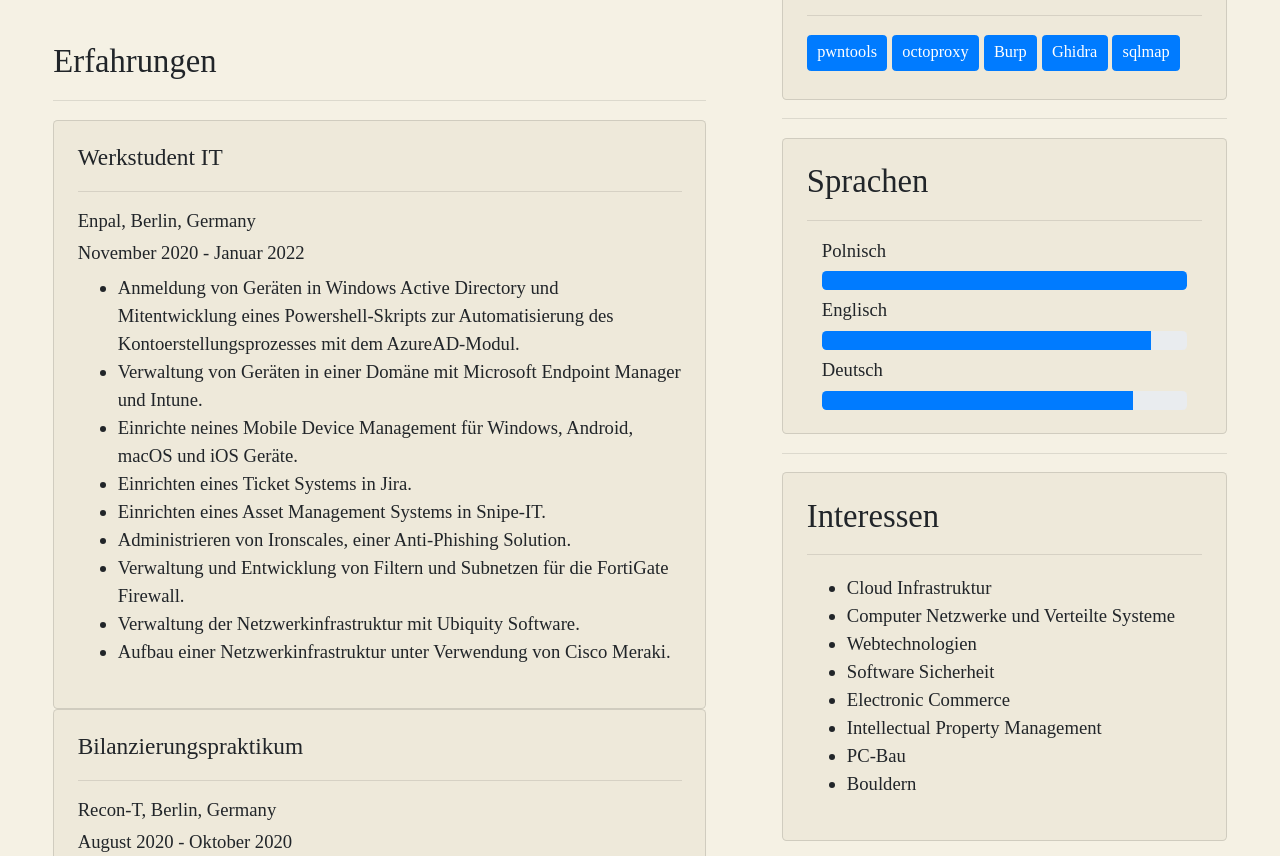
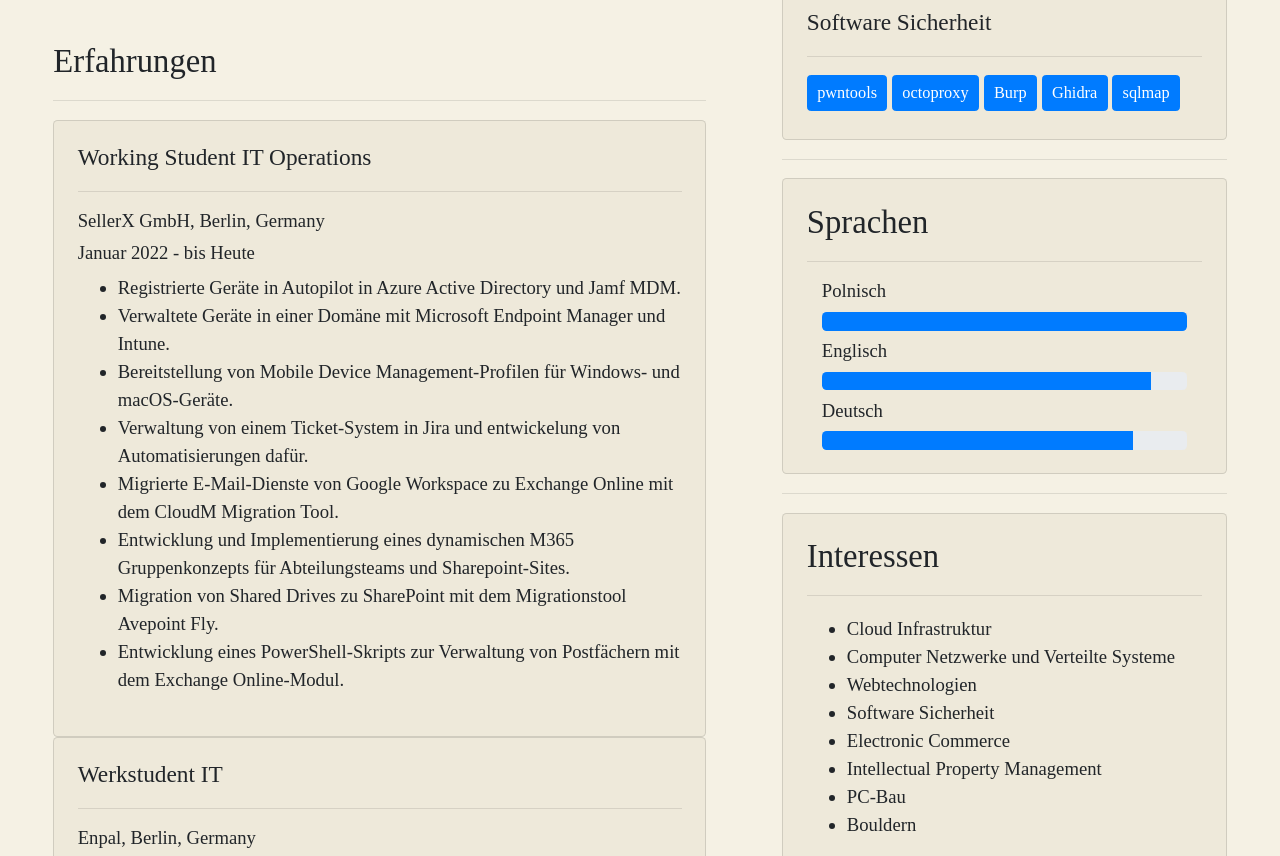
Before and after one commit to stefankubisa/stefankubisa.github.io, a plain HTML site: page german.html in a window 1280 px wide. Shown: the part 869-1725 px from the top of the page. Drawn offline with Linux system fonts and the light colour scheme.

Commit message:
2022 CV Update

```diff
--- a/german.html
+++ b/german.html
@@ -60,6 +60,25 @@
             <div class="card-body">
                 <h3 class="card-title">Erfahrungen</h3>
                 <hr>
+                <div class="card">
+                    <div class="card-body">
+                        <h5 class="card-title">Working Student IT Operations</h5>
+                        <hr>
+                        <h6 class="card-item">SellerX GmbH, Berlin, Germany</h6>
+                        <h6 class="card-item">Januar 2022 - bis Heute</h6>
+                        <ul>
+                            <li>Registrierte Geräte in Autopilot in Azure Active Directory und Jamf MDM.</li>
+                            <li>Verwaltete Geräte in einer Domäne mit Microsoft Endpoint Manager und
+                                Intune.</li>
+                            <li>Bereitstellung von Mobile Device Management-Profilen für Windows- und macOS-Geräte.</li>
+                            <li>Verwaltung von einem Ticket-System in Jira und entwickelung von Automatisierungen dafür. </li>
+                            <li>Migrierte E-Mail-Dienste von Google Workspace zu Exchange Online mit dem CloudM Migration Tool. </li>
+                            <li>Entwicklung und Implementierung eines dynamischen M365 Gruppenkonzepts für Abteilungsteams und Sharepoint-Sites.</li>
+                            <li>Migration von Shared Drives zu SharePoint mit dem Migrationstool Avepoint Fly. </li>
+                            <li>Entwicklung eines PowerShell-Skripts zur Verwaltung von Postfächern mit dem Exchange Online-Modul.</li>
+                        </ul>
+                    </div>
+                </div>
                 <div class="card">
                     <div class="card-body">
                         <h5 class="card-title">Werkstudent IT</h5>
@@ -170,6 +189,9 @@
                         <a class="btn btn-primary btn-sm mb-1 noHover">Intune</a>
                         <a class="btn btn-primary btn-sm mb-1 noHover">Microsoft Admin Center</a>
                         <a class="btn btn-primary btn-sm mb-1 noHover">Windows Configuration Designer</a>
+                        <a class="btn btn-primary btn-sm mb-1 noHover">Jamf</a>
+                        <a class="btn btn-primary btn-sm mb-1 noHover">Asana</a>
+                        <a class="btn btn-primary btn-sm mb-1 noHover">Sharepoint</a>
                         <a class="btn btn-primary btn-sm mb-1 noHover">Powershell</a>
                         <a class="btn btn-primary btn-sm mb-1 noHover">WSL</a>
                         <a class="btn btn-primary btn-sm mb-1 noHover">Linux</a>
--- a/myCSS.css
+++ b/myCSS.css
@@ -5,6 +5,7 @@
 .navbar {
     padding-top: 15px;
     background-color: #515a63 !important;
+    justify-content: center;
 }
 
 .nav-item:hover {
```
Also changed, not shown: index.html (+22 -0 lines).
